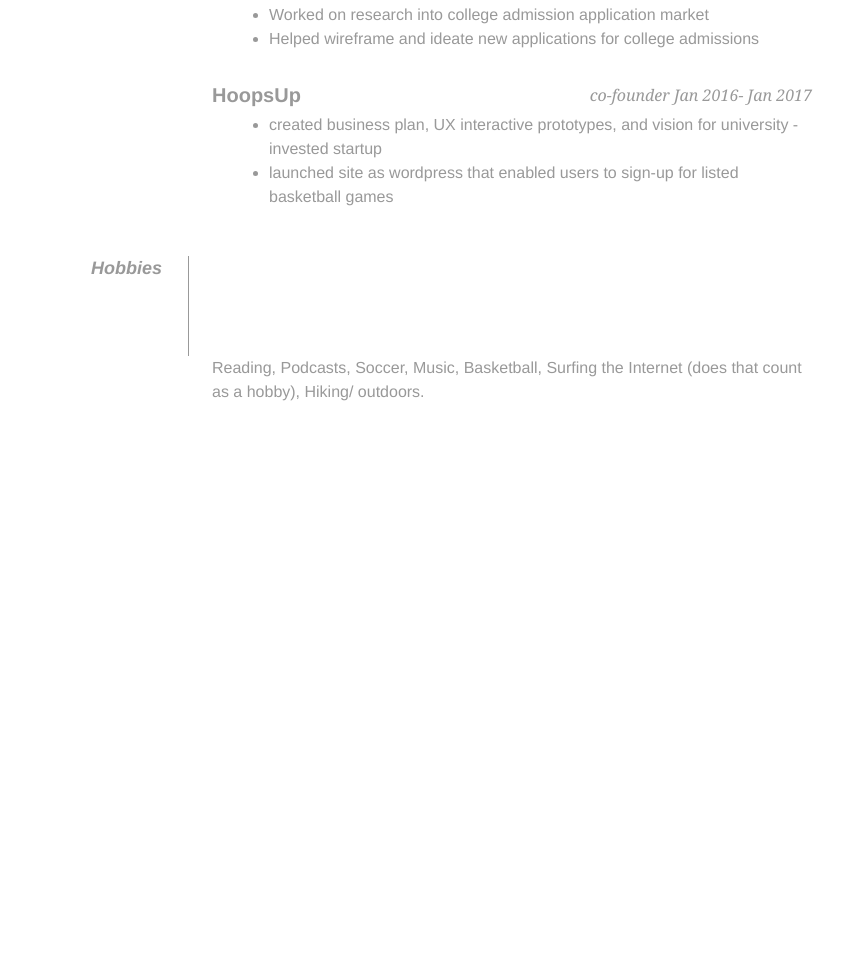
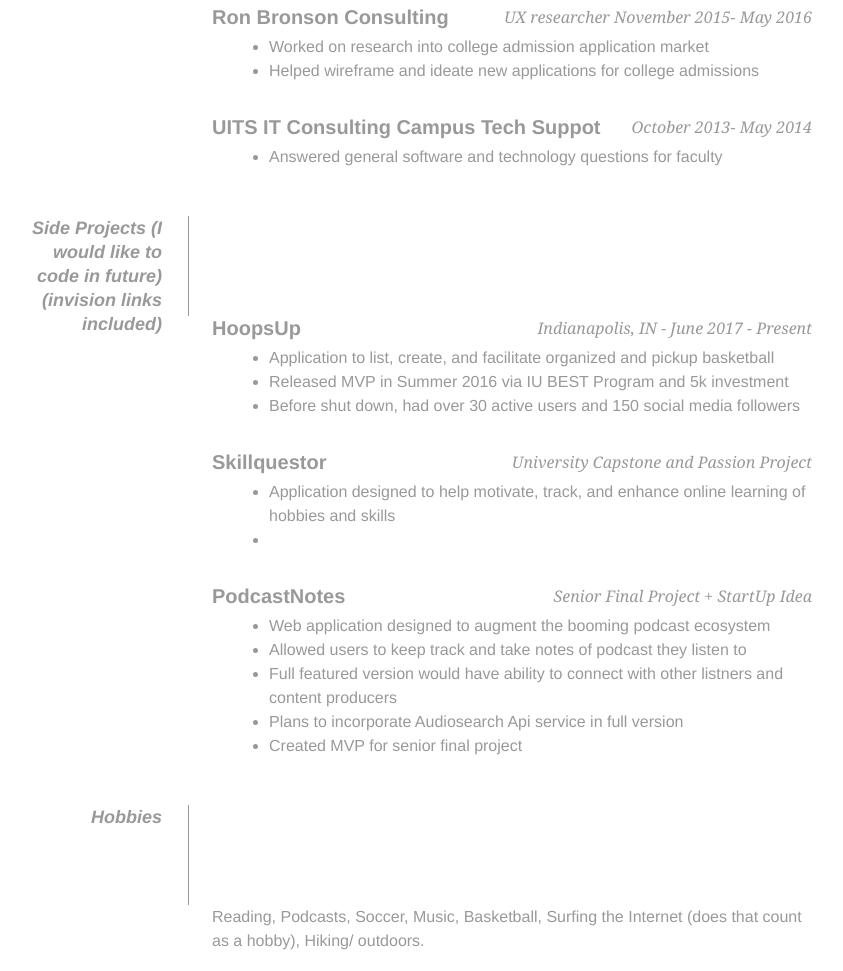
Before and after one commit to juliankeefe/juliankeefeprime.github.io, a plain HTML site: page index.html in a window 1280 px wide. Shown: the part 1223-2194 px from the top of the page, without its empty margins (228-1071 px from the left). Before the commit the page ends 1718 px from the top, so only its background shows below. Drawn offline with Linux system fonts and the light colour scheme.

Commit message:
Update index.html

```diff
--- a/index.html
+++ b/index.html
@@ -1,5 +1,5 @@
 
-<!DOCTYPE html PUBLIC "-//W3C//DTD XHTML 1.0 Strict//EN"
+DOCTYPE html PUBLIC "-//W3C//DTD XHTML 1.0 Strict//EN"
 "http://www.w3.org/TR/xhtml1/DTD/xhtml1-strict.dtd">
 
 <html xmlns="http://www.w3.org/1999/xhtml" xml:lang="en" lang="en">
@@ -34,7 +34,11 @@
 
         <div id="objective">
             <p>
-                Hello PrimeAcademy! I must be honest, I underestimated the time needed and started my application after work on Friday night, so I did the programmer thing and found a template that I could update and edit within an hour. I didn't even realize it was the same as listed as an example, but here I am. One thing I hope this showcases is resourcefulness and ability to work on tight deadlines. I also have a little experience with web design, so I figured why not use that knowledge to make this project as simple as possible.
+                Hello PrimeAcademy! My name is Julian Keefe, and I am a current business/design/ tech hybrid looking to make the leap into
+                full time development. I have experience in UX/ UI design, became involved in my univiersity's startup ecosysystem, and currently
+                work at a top Salesforce implementation firm helping companies move their IT infrastructure to the cloud. My ultimate dream in learning
+                to code is to be able to bring my side-projects from wireframes to fully functional web applications, and work at a company or startup
+                that I believe in the mission and team.
             </p>
         </div>
 
@@ -79,10 +83,43 @@
                     <li>Helped wireframe and ideate new applications for college admissions </li>
                 </ul>
 
-                <h2> HoopsUp<span>co-founder Jan 2016- Jan 2017 </span></h2>
+                <h2> UITS IT Consulting Campus Tech Suppot  <span> October 2013- May 2014 <span></h2>
                 <ul>
-                    <li>created business plan, UX interactive prototypes, and vision for university - invested startup </li>
-                    <li> launched site as wordpress that enabled users to sign-up for listed basketball games  </li>
+                    <li>Answered general software and technology questions for faculty</li>
+
+                </ul>
+
+
+            </dd>
+
+
+            <dd class="clear"></dd>
+
+            <dt>Side Projects (I would like to code in future) (invision links included) </dt>
+            <dd>
+                <h2>HoopsUp<span>  Indianapolis, IN - June 2017 - Present</span></h2>
+                <ul>
+                    <li>Application to list, create, and facilitate organized and pickup basketball </li>
+                    <li>Released MVP in Summer 2016 via IU BEST Program and 5k investment </li>
+                    <li>Before shut down, had over 30 active users and 150 social media followers</li>
+                </ul>
+
+                <h2> Skillquestor<span>University Capstone and Passion Project</span></h2>
+                <ul>
+                    <li>Application designed to help motivate, track, and enhance online learning of hobbies and skills</li>
+                    <li> </li>
+                </ul>
+
+                <h2> PodcastNotes <span> Senior Final Project + StartUp Idea  <span></h2>
+                <ul>
+                    <li>Web application designed to augment the booming podcast ecosystem</li>
+                    <li>Allowed users to keep track and take notes of podcast they listen to</li>
+                    <li>Full featured version would have ability to connect with other listners and content producers</li>
+                    <li>Plans to incorporate Audiosearch Api service in full version</li>
+                    <li>Created MVP for senior final project </li>
+
+
+
                 </ul>
 
 
```
